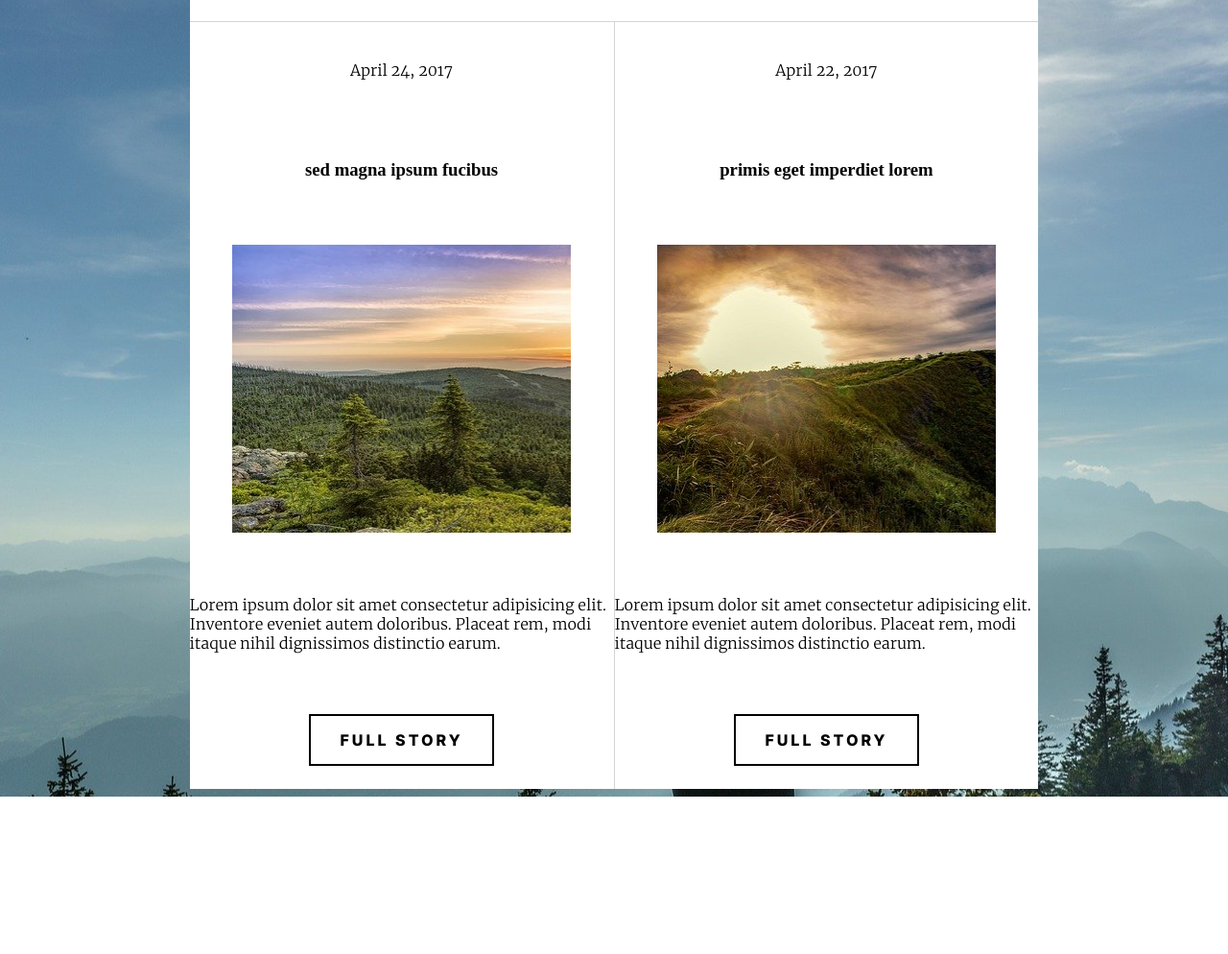
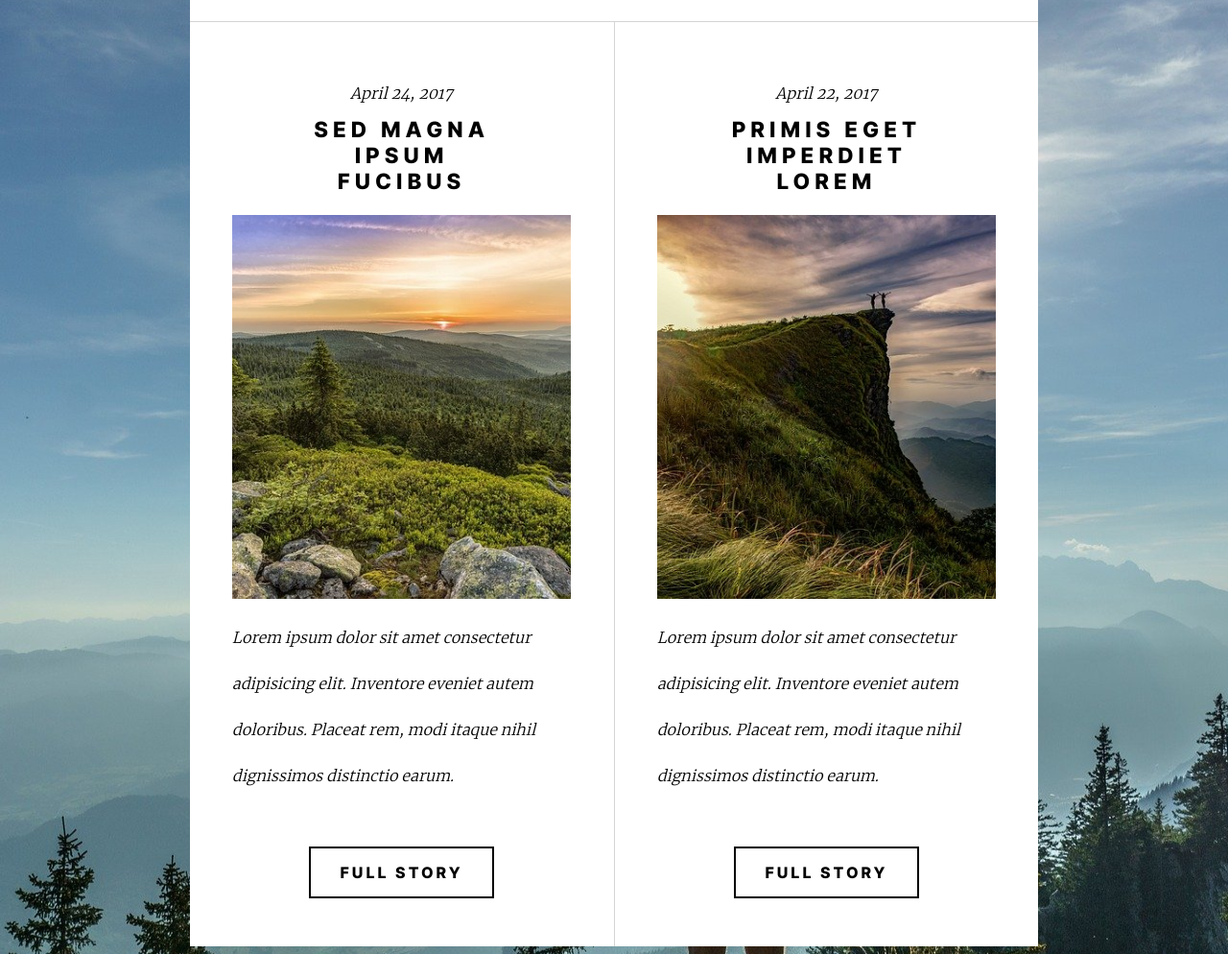
Before and after one commit to jeyson08/la-montagne, a plain HTML site: page index.html in a window 1280 px wide. Shown: the part 2500-3494 px from the top of the page at 96% size. Before the commit the page ends 3330 px from the top, so only its background shows below. Drawn offline with Linux system fonts and the light colour scheme.

Commit message:
fin de la section story, les chemins des images sont paramétrés pour le local

```diff
--- a/assets/styles/layout/_story.scss
+++ b/assets/styles/layout/_story.scss
@@ -77,14 +77,42 @@ section.story {
         }
 
         .left .img {
-            background: url(../../../../la-montagne/assets/images/pic02.jpg);
+            background: url(../../../assets/images/pic02.jpg) center/cover;
             width: 80%;
-            height: 300px;
+            height: 400px;
         }
         .right .img {
-            background: url(../../../../la-montagne/assets/images/pic03.jpg);
+            background: url(../../../assets/images/pic03.jpg) center/cover;
             width: 80%;
-            height: 300px;
+            height: 400px;
+        }
+
+        h3{
+            font-size: 1.4rem;
+            text-align: center;
+            text-transform: uppercase;
+            margin-top: 200px;
+            color: black;
+            padding: 0 25%;
+            margin-top: 0;
+        }
+
+        p {
+            font-size: 1rem;
+            font-style: italic;
+            color: black;
+            padding: 0 10%;
+            line-height: 3;
+            margin-bottom: 50px;
+        }
+
+        p:first-of-type {
+            margin-bottom: 0;
+            margin-top: 50px;
+        }
+
+        button {
+            margin-bottom: 50px;
         }
     }
 
--- a/assets/styles/settings.scss
+++ b/assets/styles/settings.scss
@@ -36,6 +36,11 @@ h2 {
     letter-spacing: 5px;
 }
 
+h3 {
+    font-family: "Inter-ExtraBold", sans-serif;
+    letter-spacing: 5px;
+}
+
 p {
     font-family: "MerriweatherLight", sans-serif;
 }
```
Also changed, not shown: assets/styles/index.css, assets/styles/settings.css, 2 other files.
